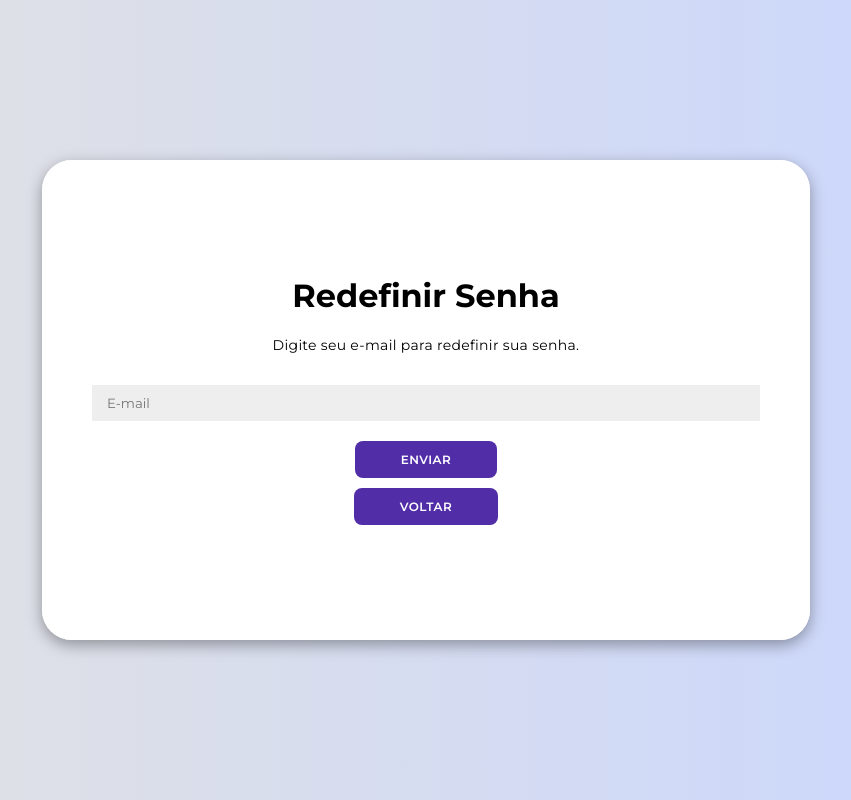
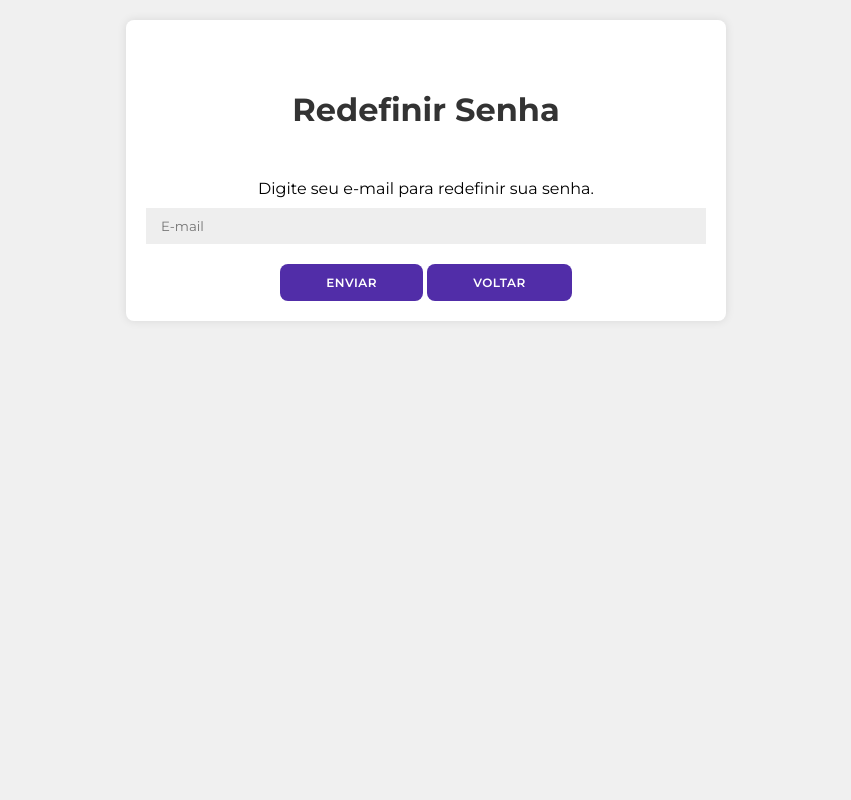
Before and after one commit to marcosordnael/NovoSite, a website with bundled scripts: page public/reset-senha.html in a window 1280 px wide. Shown: the whole page, without its empty margins (214-1065 px from the left). Built offline with nearby package versions, Linux system fonts and the light colour scheme; no server answers.

Commit message:
Update reset

```diff
--- a/public/reset-senha.html
+++ b/public/reset-senha.html
@@ -4,7 +4,7 @@
     <meta charset="UTF-8">
     <meta name="viewport" content="width=device-width, initial-scale=1.0">
     <title>Esqueci minha senha</title>
-    <link rel="stylesheet" href="style-index.css">
+    <link rel="stylesheet" href="style-home.css">
     <script src="https://www.gstatic.com/firebasejs/8.6.1/firebase-app.js"></script>
     <script src="https://www.gstatic.com/firebasejs/8.6.1/firebase-auth.js"></script>
 </head>
--- a/public/style-home.css
+++ b/public/style-home.css
@@ -18,8 +18,19 @@ h1 {
     color: #333;
 }
 
-p {
+p#home {
     color: #17ce4e;
+}
+p#msg-info{
+    color: black;
+}
+
+input{
+    background-color: #eee;
+    border: none;
+    padding: 10px 15px;
+    margin: 10px 0;
+    width: 100%;
 }
 
 button {
@@ -34,6 +45,7 @@ button {
     text-transform: uppercase;
     margin-top: 10px;
     cursor: pointer;
+
 }
 
 button:hover {
```
Also changed, not shown: public/home.html (+1 -1 lines).
